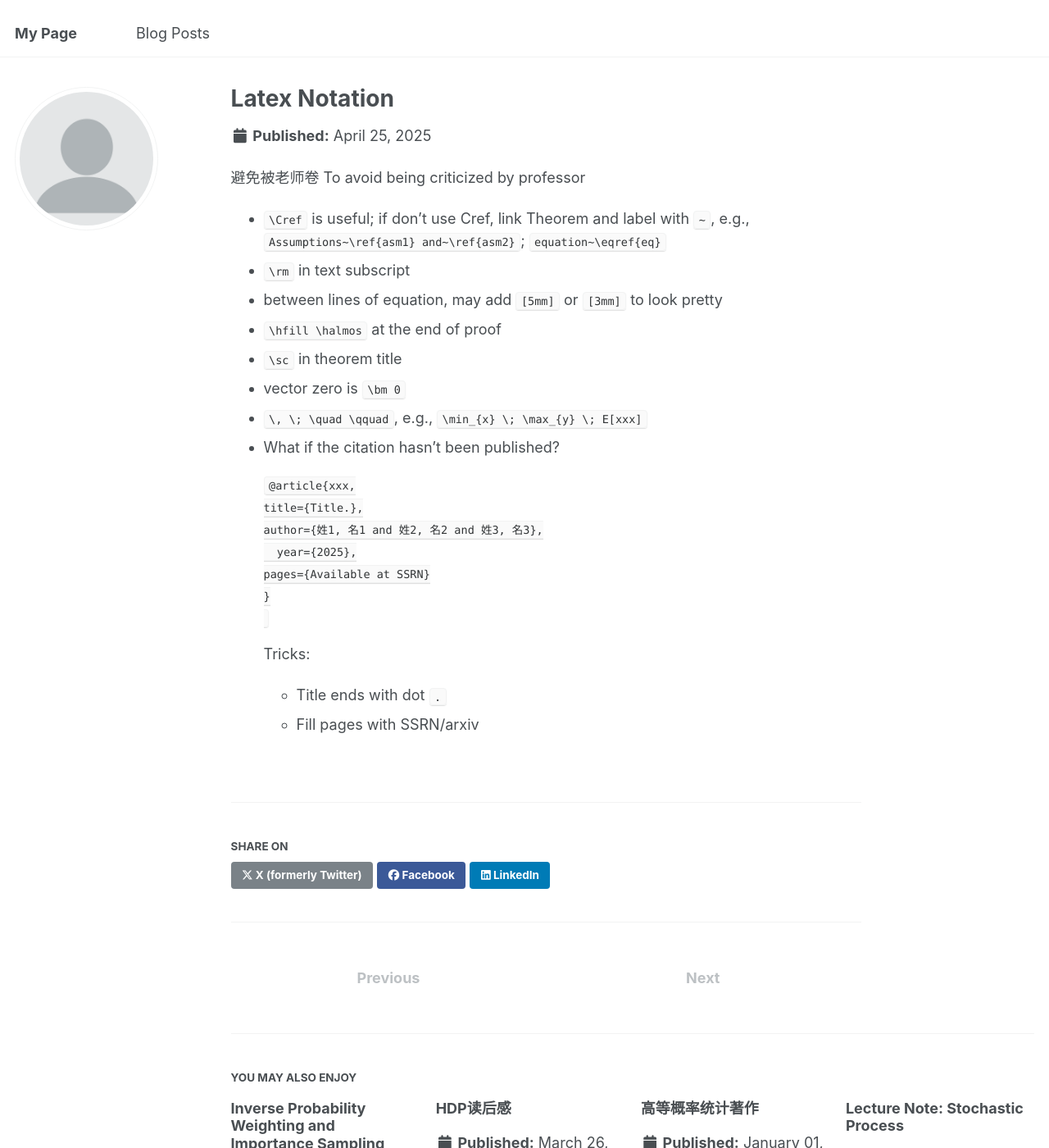
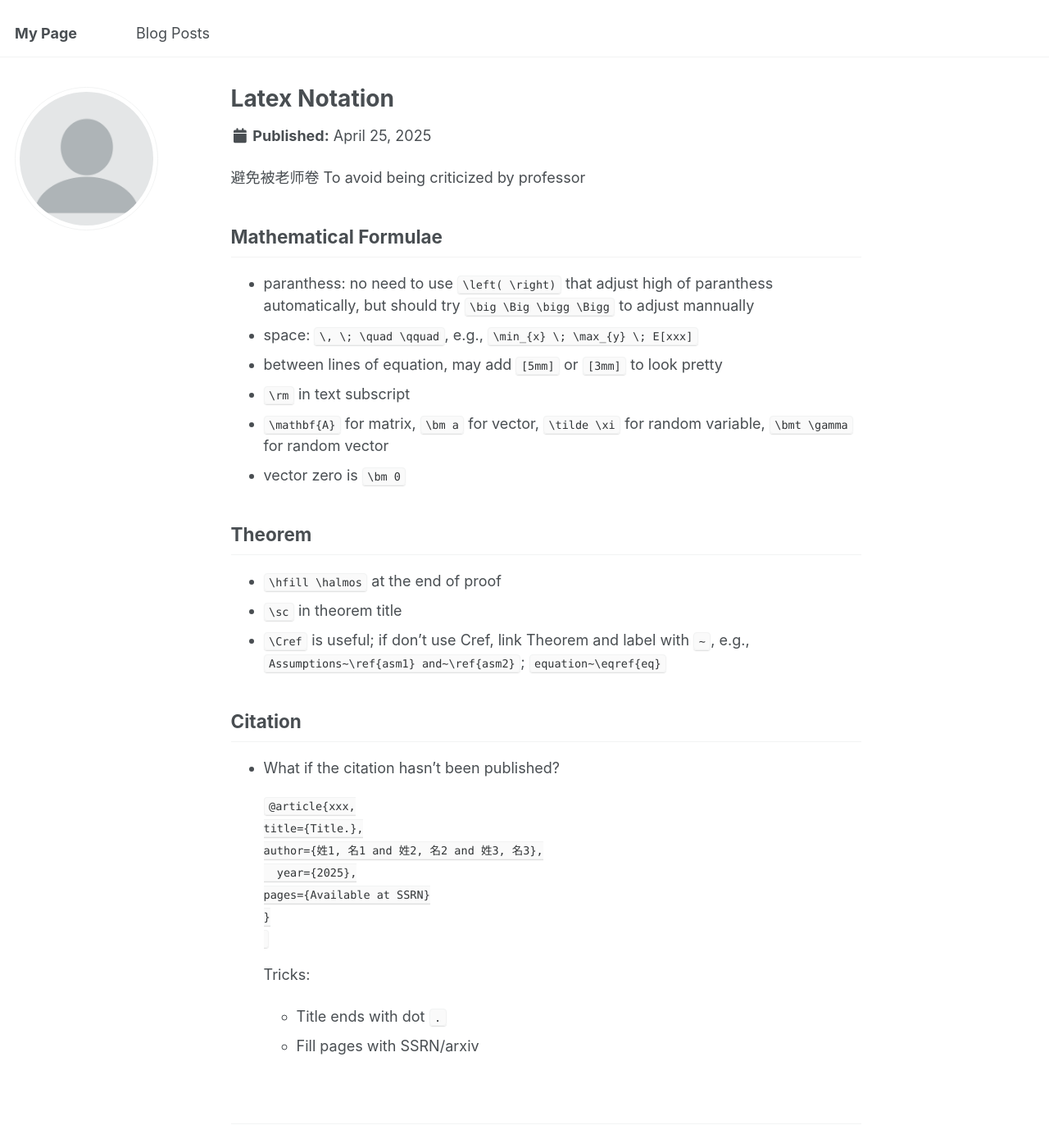
Before and after one commit to JiinnW/JiinnW, a Jekyll site: the page built from _posts/2025-04-25-blog-post-1.md, in a window 1280 px wide and 1400 px high. Shown: the whole window at 82% size. Built offline with Jekyll 4.4.1, drawn with Linux system fonts in a browser that asks for light colours.

Commit message:
Update 2025-04-25-blog-post-1.md

````diff
--- a/_posts/2025-04-25-blog-post-1.md
+++ b/_posts/2025-04-25-blog-post-1.md
@@ -6,13 +6,21 @@ tags:
 ---
 避免被老师卷 To avoid being criticized by professor
 
-- `\Cref` is useful; if don't use Cref, link Theorem and label with `~`, e.g., `Assumptions~\ref{asm1} and~\ref{asm2}`; `equation~\eqref{eq}`
+
+## Mathematical Formulae
+- paranthess: no need to use `\left( \right)` that adjust high of paranthess automatically, but should try `\big \Big \bigg \Bigg` to adjust mannually
+- space: `\, \; \quad \qquad`, e.g., `\min_{x} \; \max_{y} \; E[xxx]`
+- between lines of equation, may add `[5mm]` or `[3mm]` to look pretty
 - `\rm` in text subscript
-- between lines of equation, may add `[5mm]` or `[3mm]` to look pretty
+- `\mathbf{A}` for matrix, `\bm a` for vector, `\tilde \xi` for random variable, `\bmt \gamma` for random vector
+- vector zero is `\bm 0`
+
+## Theorem
 - `\hfill \halmos` at the end of proof
 - `\sc` in theorem title
-- vector zero is `\bm 0`
-- `\, \; \quad \qquad`, e.g., `\min_{x} \; \max_{y} \; E[xxx]`
+- `\Cref` is useful; if don't use Cref, link Theorem and label with `~`, e.g., `Assumptions~\ref{asm1} and~\ref{asm2}`; `equation~\eqref{eq}`
+
+## Citation
 - What if the citation hasn't been published?
 ```Latex
 @article{xxx,
````
